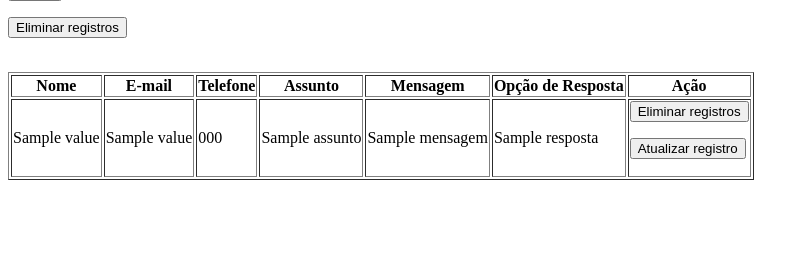
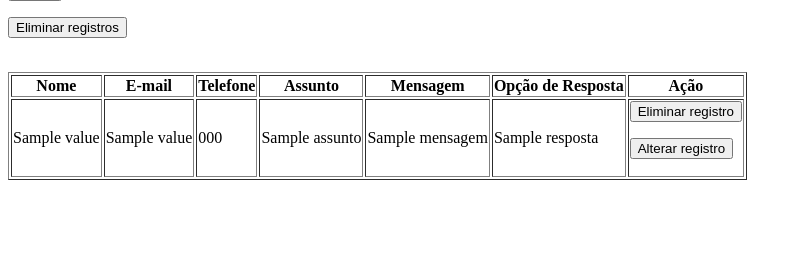
Before and after one commit to vinicius-mv11/dwba4-semana-15-pt3006026, a Flask app: template templates/contatos.html in a window 1280 px wide. Shown: the part 287-553 px from the top of the page, without its empty margins (0-809 px from the left). Run offline with Flask 2, Linux system fonts and the light colour scheme; the template is opened without the code that fills it: most values are stand-ins (such as "Sample title", 1, 10 or a date in 2020).

Commit message:
pequenos ajustes

```diff
--- a/main.py
+++ b/main.py
@@ -17,19 +17,17 @@ def internal_server_error(e: str):
 @app.route('/', methods=['GET', 'POST'])
 def cadastroContatos():
     try:
-        print('test')
         contatos = db.get('contatos', {})
-        print(contatos)
-        if flask.request.method == "POST":
+        if (flask.request.method == "POST"):
             contatos[flask.request.form['email']] = {
                 'nome': flask.request.form['nome'],
                 'email': flask.request.form['email'],
                 'telefone': flask.request.form['telefone'],
                 'assunto': flask.request.form['assunto'],
                 'mensagem': flask.request.form['mensagem'],
-                'resposta': flask.request.form['resposta'],
+                'resposta': flask.request.form['resposta']
             }
-        db['contatos'] = contatos
+            db['contatos'] = contatos
         return flask.render_template('contatos.html', contatos=contatos)
     except Exception as e:
         logging.exception('failed to database')
@@ -60,7 +58,6 @@ def limparRegistro(email):
 
 @app.route('/update/<email>', methods=['POST'])
 def update(email):
-    print('entering update')
     try:
         if (flask.request.method == "POST"):
             contatos = db.get('contatos', {})
--- a/templates/contatos.html
+++ b/templates/contatos.html
@@ -28,7 +28,7 @@
                 <li>
                     <label for="contato-assunto">Assunto </label>
                     <select name="assunto" id="contato-assunto" required="">
-                       <option value=""> -- Selecione --</option>
+                       <option value="">-- Selecione --</option>
                        <option value="Reclamação">Reclamação</option>
                        <option value="Sugestão">Sugestão</option>
                      </select>
@@ -45,8 +45,9 @@
                         <label for="contato-resposta-email">E-Mail
                             <input id="contato-resposta-email" type="checkbox" name="resposta" value="E-mail">
                         </label>
-                        <label for="contato-resposta-telefone">Telefone</label>
-                        <input id="contato-resposta-telefone" type="checkbox" name="resposta" value="Telefone">
+                        <label for="contato-resposta-telefone">Telefone
+                          <input id="contato-resposta-telefone" type="checkbox" name="resposta" value="Telefone">
+                        </label>
                     </fieldset>
                 </li>
 
@@ -70,20 +71,22 @@
           </tr>
           {% for value in contatos %}
             <tr>
-              <td>{{contatos[value]['nome'] }}</td>
+              <td>{{contatos[value]['nome']}}</td>
               <td>{{value}}</td>
-              <td>{{contatos[value]['telefone'] }}</td>
-              <td>{{contatos[value]['assunto'] }}</td>
-              <td>{{contatos[value]['mensagem'] }}</td>
-              <td>{{contatos[value]['resposta'] }}</td>
+              <td>{{contatos[value]['telefone']}}</td>
+              <td>{{contatos[value]['assunto']}}</td>
+              <td>{{contatos[value]['mensagem']}}</td>
+              <td>{{contatos[value]['resposta']}}</td>
               <td>
-                <form action="/limparRegistro/{{value}}" method='POST'>
-                  <input type='submit' value='Eliminar registros' name='deleteOne' />
-                </form>
+                <div class="btn-group">
+                  <form action="/limparRegistro/{{value}}" method='POST'>
+                    <input type='submit' value='Eliminar registro' name='deleteOne' />
+                  </form>
 
-                <form action="/update/{{value}}" method='POST'>
-                  <input type='submit' value='Atualizar registro' name='updateOne' />
-                </form>
+                  <form action="/update/{{value}}" method='POST'>
+                    <input type='submit' value='Alterar registro' name='updateOne' />
+                  </form>
+                </div>
               </td>
 
             </tr>
```
Also changed, not shown: templates/contato.html (+10 -9 lines), 1 other file.
